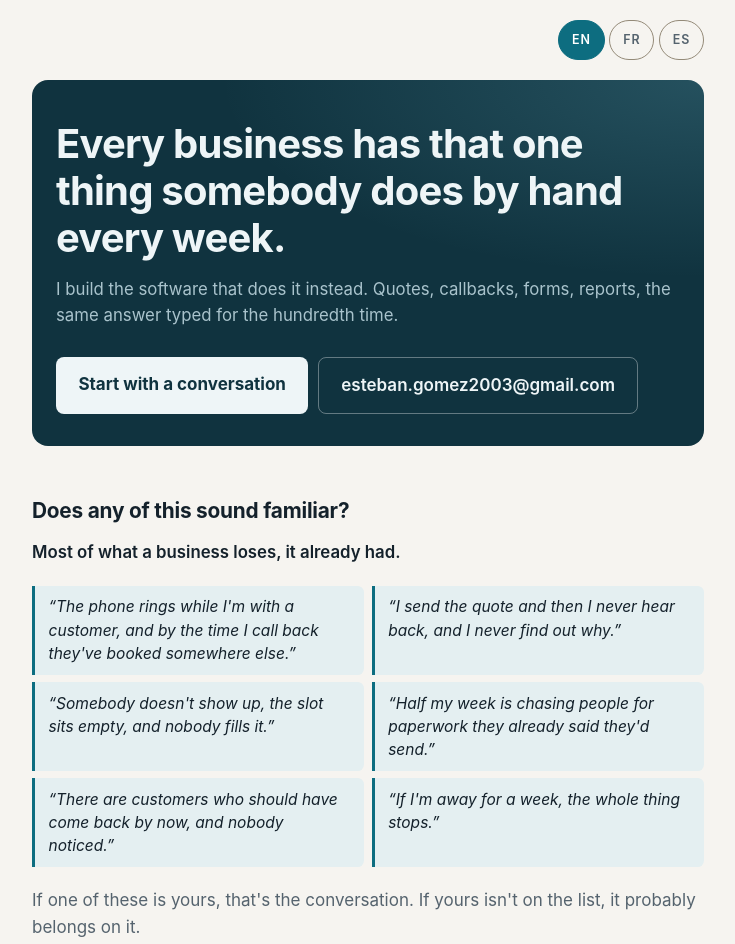
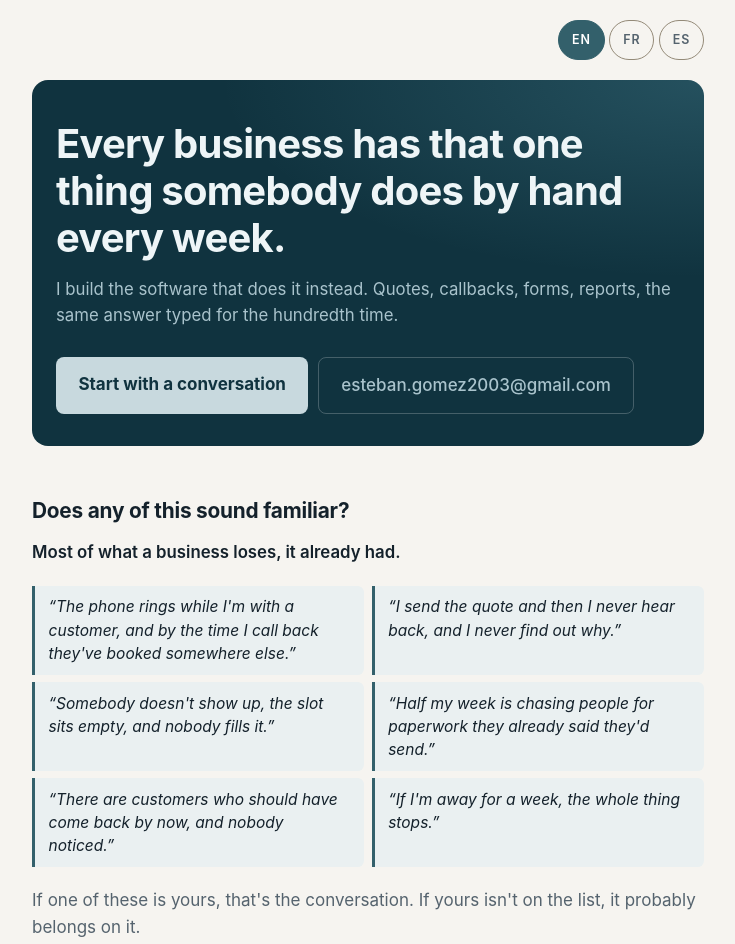
Before and after one commit to estebanG2003/keel-systems, a website with bundled scripts: page index.html in a window 1280 px wide. Shown: the top 944 px of the page, without its empty margins (272-1007 px from the left). Built offline with nearby package versions, Linux system fonts and the light colour scheme.

Commit message:
style: mute the palette and soften the hero buttons

```diff
--- a/index.html
+++ b/index.html
@@ -22,16 +22,19 @@
        background so a button reads as a button. Measured, not guessed. */
     --rule: #cfc8bc; --control: #948a78;
     --card: #ffffff; --ink: #10333f; --ink-fg: #eef5f7; --ink-muted: #a9c3cc;
-    --accent: #0d6d80; --accent-soft: #e4eff1; --warm: #c0703c;
-    --on-accent: #ffffff; --on-warm: #2a1508;
+    /* Desaturated on purpose. A near-white button on the dark hero reads as
+       glare, so --hero-btn is a muted slate instead, and the accents are
+       pulled back. Every value still measured against the floors above. */
+    --accent: #33606b; --accent-soft: #eaf0f1; --warm: #a87f62;
+    --on-accent: #ffffff; --on-warm: #2a1508; --hero-btn: #c8d9de;
   }
   @media (prefers-color-scheme: dark) {
     :root {
       --bg: #10161a; --fg: #e8eaec; --muted: #939ea6;
       --rule: #3a4750; --control: #5e6d78;
       --card: #171f25; --ink: #1e4351; --ink-fg: #e9f2f5; --ink-muted: #a6c4ce;
-      --accent: #56aec2; --accent-soft: #172f38; --warm: #dd9a63;
-      --on-accent: #06181f; --on-warm: #2a1508;
+      --accent: #7fb2bd; --accent-soft: #1a2f37; --warm: #c9a184;
+      --on-accent: #06181f; --on-warm: #2a1508; --hero-btn: #cddde2;
     }
   }
   * { box-sizing: border-box; }
@@ -110,10 +113,11 @@
   }
   .cta a.primary { background: var(--accent); color: var(--on-accent); }
   .cta a.secondary { border: 1px solid var(--control); color: var(--fg); font-weight: 600; }
-  /* On the dark hero, a light button on dark ink beats any tinted fill for contrast. */
+  /* Muted slate rather than near-white: still well past 4.5:1 on the dark
+     panel, without the glare of maximum contrast. */
   .hero .cta { margin-top: 0; }
-  .hero .cta a.primary { background: var(--ink-fg); color: var(--ink); }
-  .hero .cta a.secondary { border-color: rgba(255,255,255,.35); color: var(--ink-fg); }
+  .hero .cta a.primary { background: var(--hero-btn); color: var(--ink); }
+  .hero .cta a.secondary { border-color: rgba(255,255,255,.22); color: var(--ink-muted); font-weight: 500; }
 </style>
 </head>
 <body>
```
